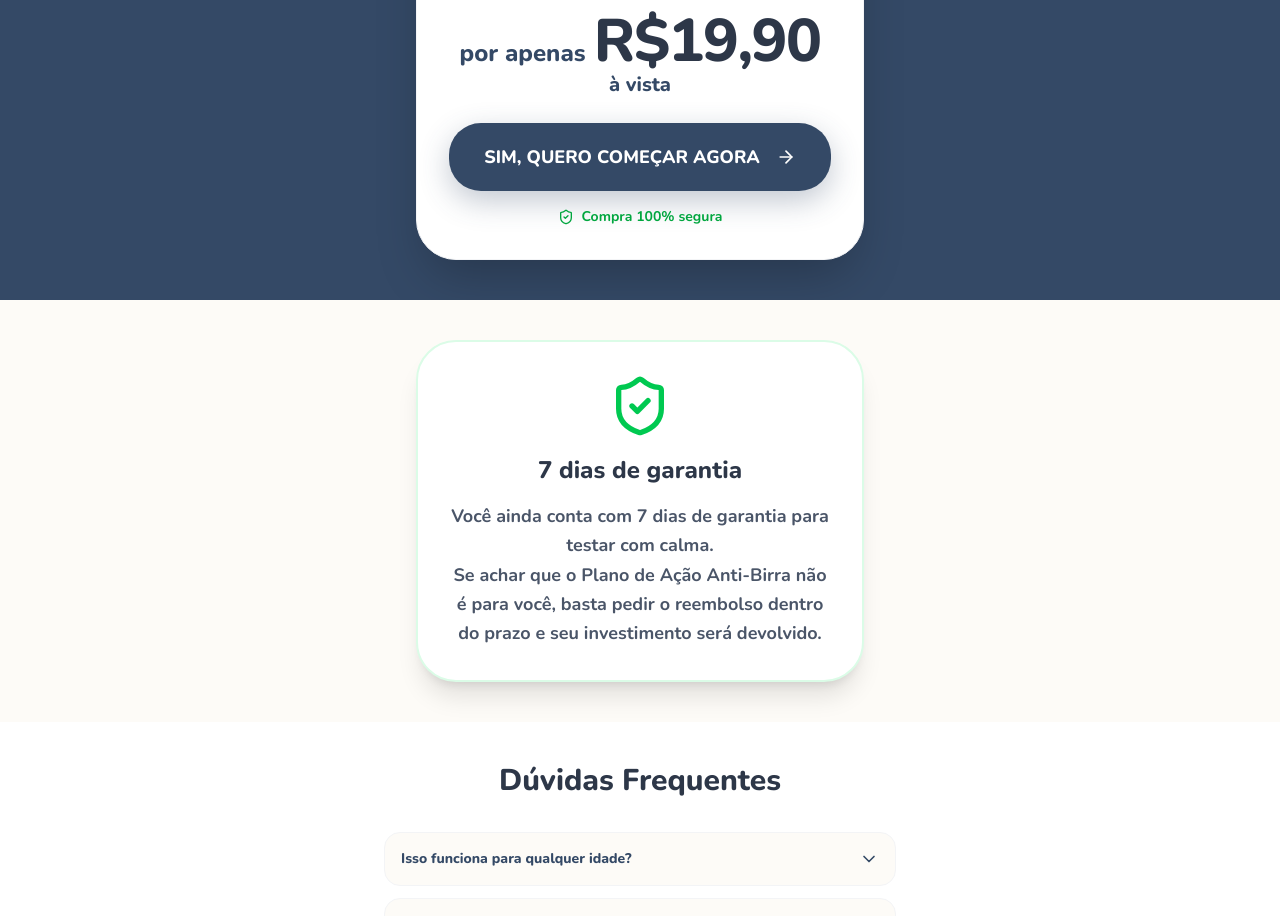
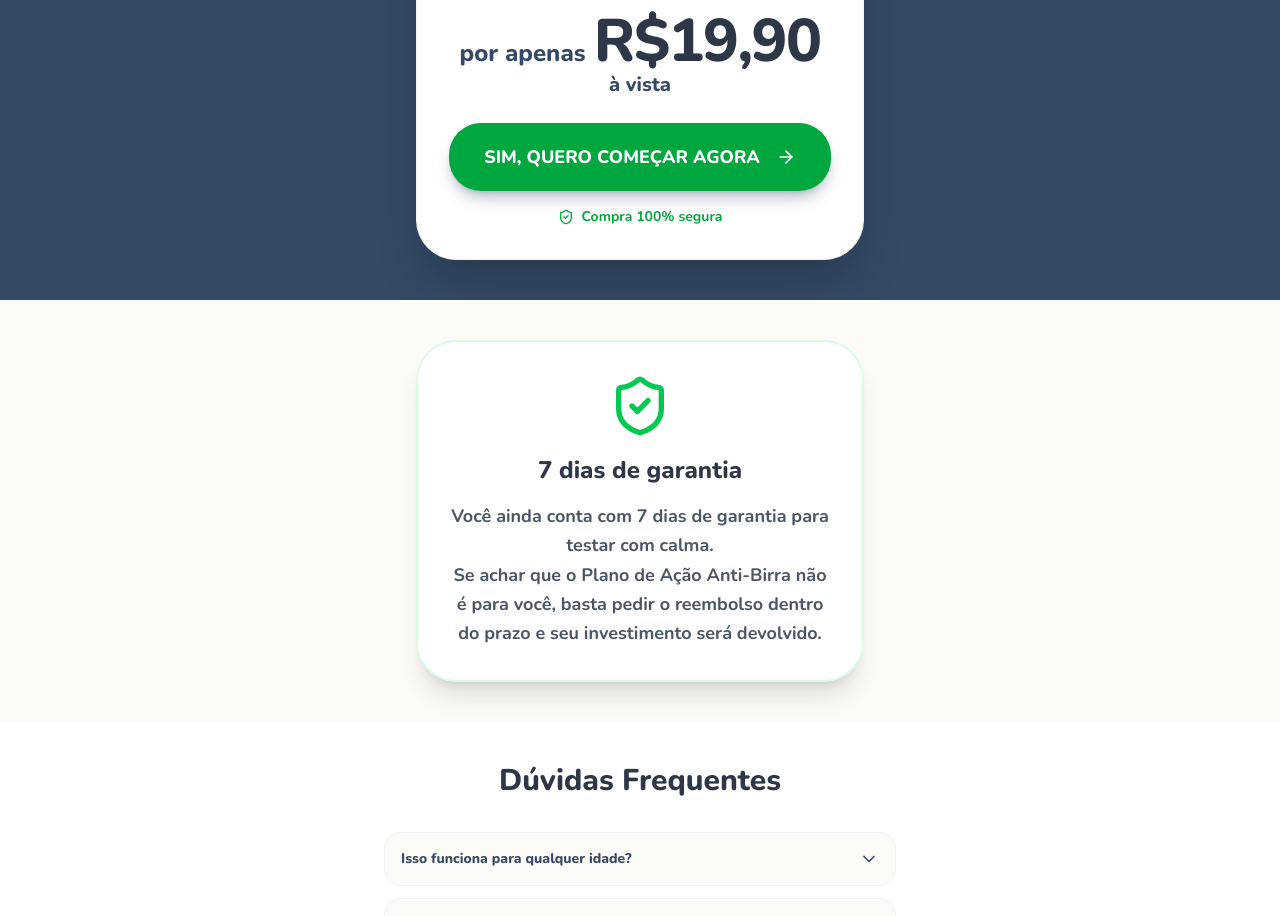
Before and after one commit to jcbusinessdr26-design/Quiz-como-acabar-com-birra-do-seu-filho, a React (Vite) app: page / in a window 1280 px wide. Shown: the part 6450-7366 px from the top of the page. Built offline with nearby package versions, Linux system fonts and the light colour scheme.

Commit message:
feat: botão de compra verde

```diff
--- a/src/components/SalesPage.tsx
+++ b/src/components/SalesPage.tsx
@@ -316,7 +316,7 @@ export const SalesPage: React.FC<SalesPageProps> = ({ onPurchase }) => {
             >
               <Button
                 onClick={onPurchase}
-                className="bg-[#344966] hover:bg-[#1E2A45] text-white py-5 text-lg font-black shadow-[0_10px_30px_rgba(52,73,102,0.3)] border-none rounded-[2rem] w-full mb-4"
+                className="bg-green-600 hover:bg-green-700 text-white py-5 text-lg font-black border-none rounded-[2rem] w-full mb-4"
               >
                 SIM, QUERO COMEÇAR AGORA <ArrowRight className="w-5 h-5 ml-2" />
               </Button>
```
